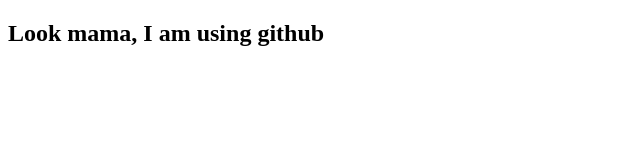
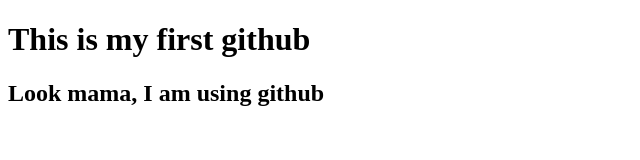
Before and after one commit to KKGHOSE2021/my-first-website, a plain HTML site: page index.html in a window 1280 px wide. Shown: the whole page, without its empty margins (0-640 px from the left). Drawn offline with Linux system fonts and the light colour scheme.

Commit message:
added a header

```diff
--- a/index.html
+++ b/index.html
@@ -6,6 +6,7 @@
     <title>Document</title>
 </head>
 <body>
+    <h1>This is my first github</h1>
     <h2>Look mama, I am using github</h2>
 </body>
 </html>
```
Also changed, not shown: 1 other file.
